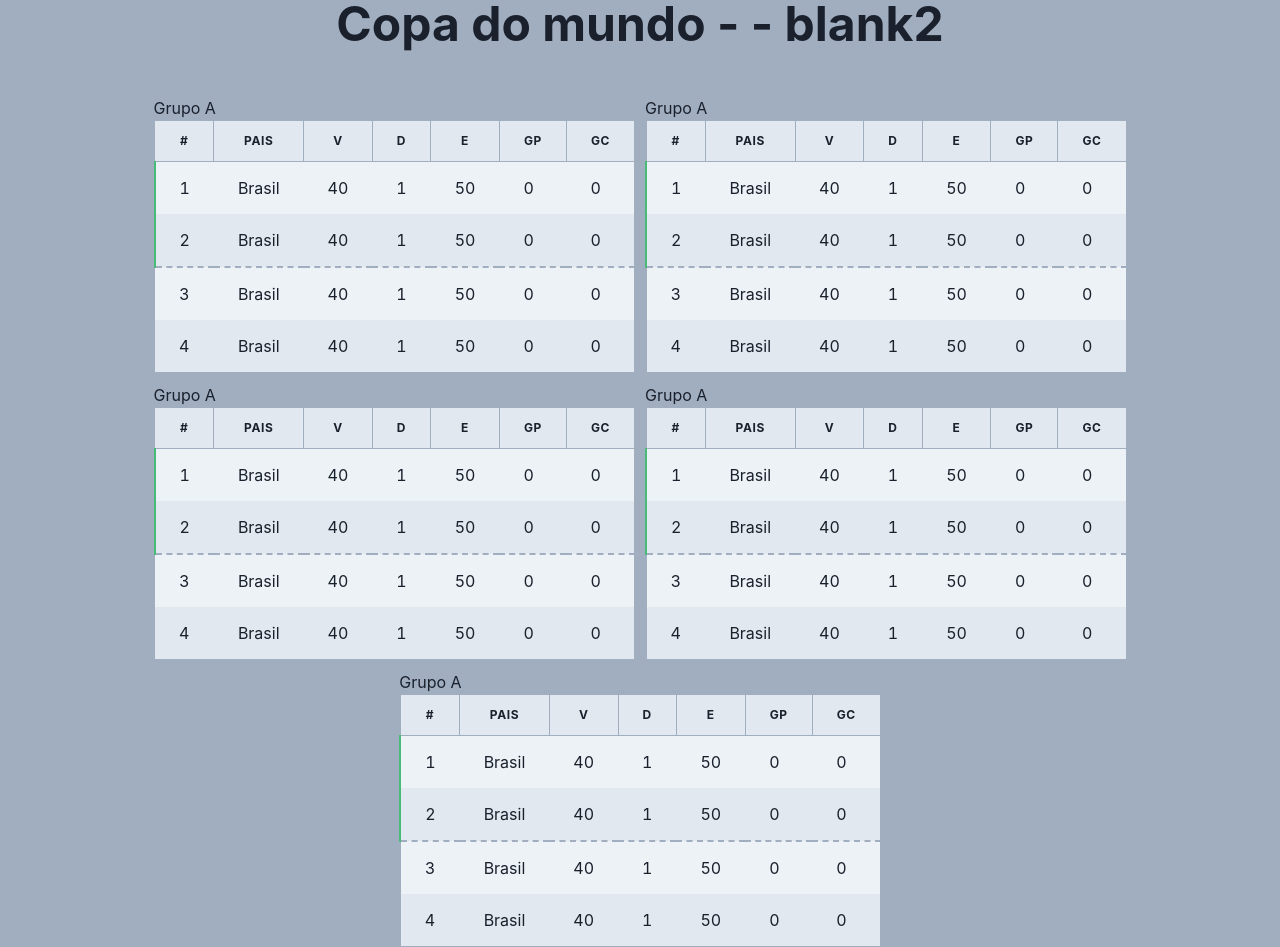
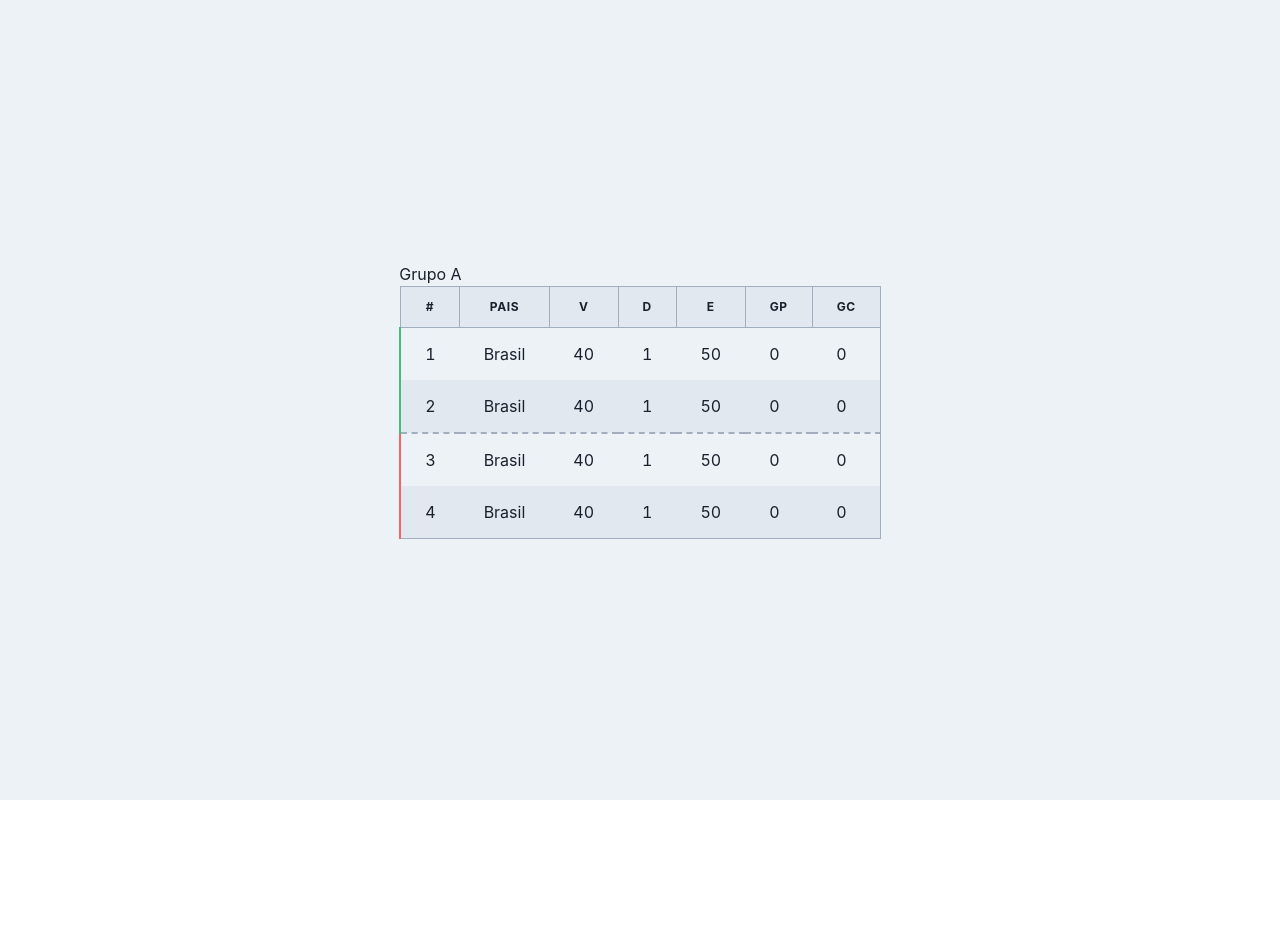
Before and after one commit to Hedg0305/copa-do-mundo, a Next.js app: page /blank2 in a window 1280 px wide. After the commit the page ends 800 px from the top, so only its background shows below. Built offline with nearby package versions, Linux system fonts and the light colour scheme.

Commit message:
Fix: Adding red border to non classified teams

```diff
--- a/src/components/BracketRow/index.tsx
+++ b/src/components/BracketRow/index.tsx
@@ -15,8 +15,8 @@ const BracketRow = ({ index }: BracketRowProps) => {
   return (
     <Tbody
       bgColor={index % 2 == 0 ? "gray.100" : "gray.200"}
-      borderLeft={index < 2 ? "2px" : "0px"}
-      borderLeftColor={index < 2 ? "green.400" : ""}
+      borderLeft={index < 2 ? "2px" : "2px"}
+      borderLeftColor={index < 2 ? "green.400" : "red.400"}
       _hover={{ bgColor: "gray.300" }}
       borderBottom={index == 1 ? "2px" : "0px"}
       borderBottomStyle={index == 1 ? "dashed" : "dashed"}
--- /dev/null
+++ b/src/pages/blank2.tsx
@@ -0,0 +1,15 @@
+import { Box, Center } from "@chakra-ui/react";
+import React from "react";
+import Bracket from "../components/Bracket";
+
+const blank = () => {
+  return (
+    <Box bgColor='gray.100'>
+      <Center h='100vh'>
+        <Bracket group='Grupo A' />
+      </Center>
+    </Box>
+  );
+};
+
+export default blank;
```
